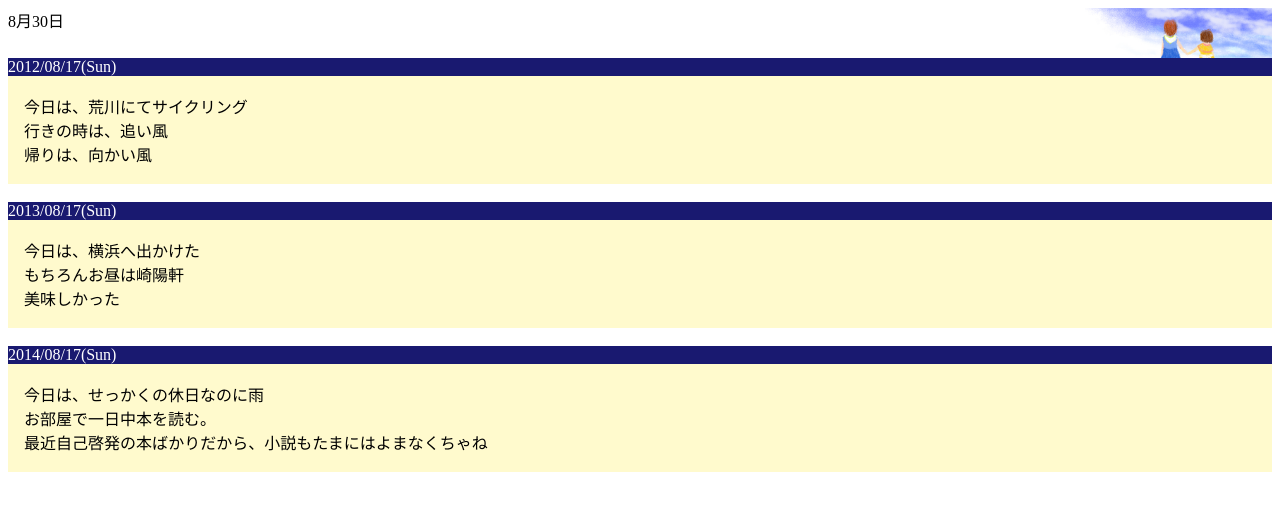
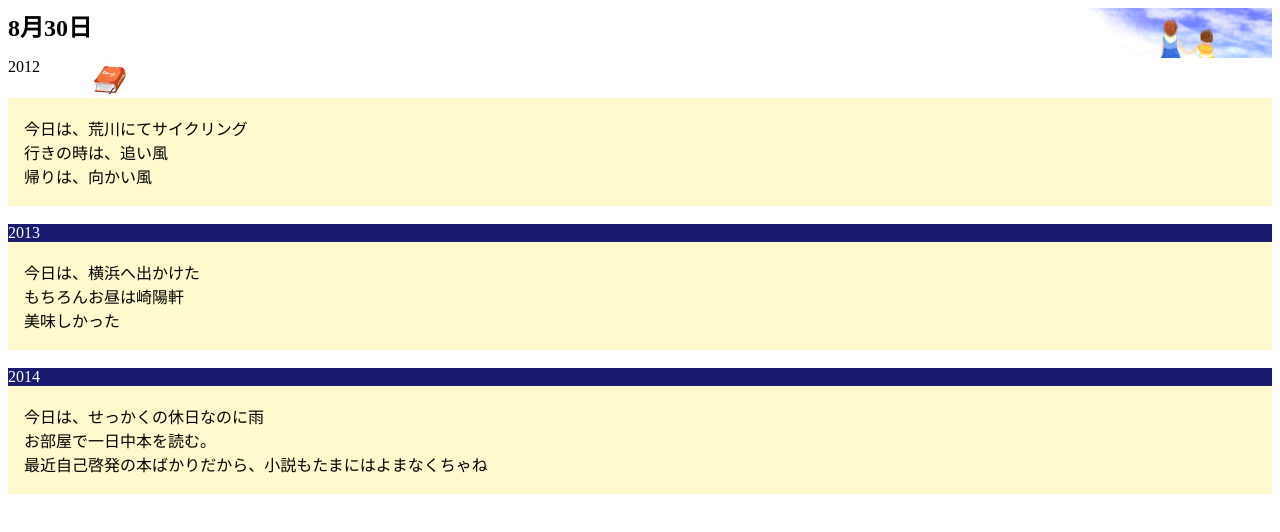
Before and after one commit to AburaSobas/paradiary, a plain HTML site: page main.htm in a window 1280 px wide. Drawn offline with Linux system fonts and the light colour scheme.

Commit message:
add_img_save
保存用のボタンと１段目のヘッダーのデザインを調整

```diff
--- a/css/style.css
+++ b/css/style.css
@@ -1,3 +1,6 @@
+body {
+ font-family: 'メイリオ';
+}
 .header {
     height: 50px;
     background-size: 25%;
@@ -5,5 +8,15 @@
     background-position: right;
     background-color: #ffffff;
     background-image: url(../image/header.jpg);
+    font-size: 150%;
+    font-weight: bold;
     color: #000000;
 }
+
+.header_day img {
+    cursor: pointer;
+    margin: 0 0 0 50px;
+    vertical-align: top;
+
+
+}
--- a/main.htm
+++ b/main.htm
@@ -16,10 +16,8 @@
 <div class="header">
 8月30日
 </div>
-<!-- No01 -->
-<div style="width:100%;background-color:midnightblue;color:white;">
-2012/08/17(Sun)
-</div>
+<!-- 1段目 -->
+<div class="header_day">2012<img src="./image/save.jpg" alt=""></div>
 <div id="view01" style="width:100%;background-color:lemonchiffon;" onclick="disp_edit()">
   <br>
 　今日は、荒川にてサイクリング<br>
@@ -40,7 +38,7 @@ onclick="disp_edit()">
 <br>
 <!-- No02 -->
 <div style="width:100%;background-color:midnightblue;color:white;">
-2013/08/17(Sun)
+2013
 </div>
 <div style="width:100%;background-color:lemonchiffon;">
   <br>
@@ -52,7 +50,7 @@ onclick="disp_edit()">
 <br>
 <!-- No03 -->
 <div style="width:100%;background-color:midnightblue;color:white;">
-2014/08/17(Sun)
+2014
 </div>
 <div style="width:100%;background-color:lemonchiffon;">
   <br>
```
Also changed, not shown: image/save.jpg (added).
